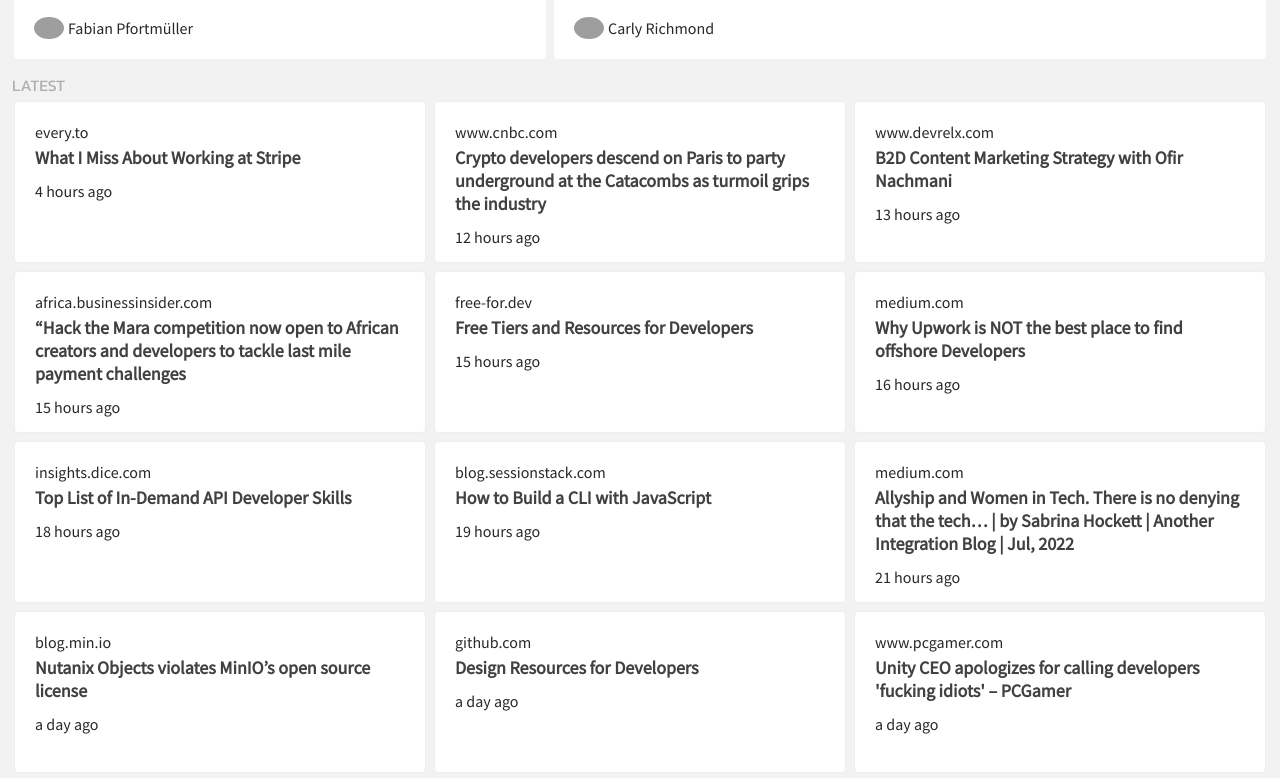
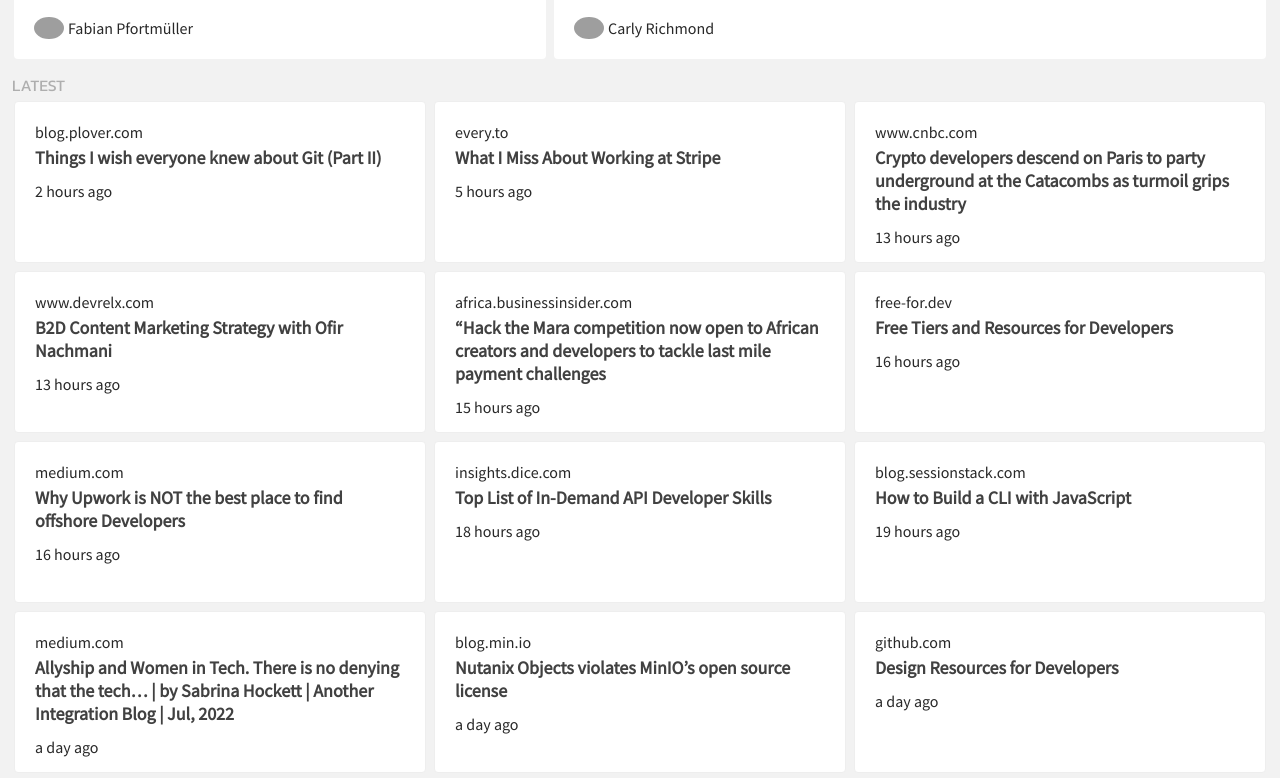
Before and after one commit to james-a-rob/devrel-news, a website: page index.html in a window 1280 px wide. Shown: the part 799-1577 px from the top of the page. Drawn offline with Linux system fonts and the light colour scheme; grey boxes are pictures that could not be loaded.

Commit message:
trigger-build

```diff
--- a/builds.txt
+++ b/builds.txt
@@ -901,3 +901,4 @@
 Wed Jul 20 02:01:41 CUT 2022
 Wed Jul 20 03:51:02 CUT 2022
 Wed Jul 20 04:47:50 CUT 2022
+Wed Jul 20 05:28:12 CUT 2022
--- a/index.html
+++ b/index.html
@@ -318,13 +318,23 @@
             <div class="stories-container">
              <div class="story">
     <div class="story-meta">
+        <img onerror="this.style.display='none'" class="story-image" src="https://t1.gstatic.com/faviconV2?client=SOCIAL&type=FAVICON&fallback_opts=TYPE,SIZE,URL&url=https:blog.plover.com&size=30">
+        <div class="story-url">blog.plover.com</div>
+    </div>
+    <div class="story-header">
+        <a target="_blank" href="https://blog.plover.com/prog/git/tips-2.html">Things I wish everyone knew about Git (Part II)</a>
+    </div>
+    <div class="story-date">2 hours ago</div>
+
+</div> <div class="story">
+    <div class="story-meta">
         <img onerror="this.style.display='none'" class="story-image" src="https://t1.gstatic.com/faviconV2?client=SOCIAL&type=FAVICON&fallback_opts=TYPE,SIZE,URL&url=https:every.to&size=30">
         <div class="story-url">every.to</div>
     </div>
     <div class="story-header">
         <a target="_blank" href="https://every.to/p/what-i-miss-about-working-at-stripe">What I Miss About Working at Stripe</a>
     </div>
-    <div class="story-date">4 hours ago</div>
+    <div class="story-date">5 hours ago</div>
 
 </div> <div class="story">
     <div class="story-meta">
@@ -334,7 +344,7 @@
     <div class="story-header">
         <a target="_blank" href="https://www.cnbc.com/2022/07/19/ethcc-paris-crypto-developers-gather-as-turmoil-grips-industry.html">Crypto developers descend on Paris to party underground at the Catacombs as turmoil grips the industry</a>
     </div>
-    <div class="story-date">12 hours ago</div>
+    <div class="story-date">13 hours ago</div>
 
 </div> <div class="story">
     <div class="story-meta">
@@ -364,7 +374,7 @@
     <div class="story-header">
         <a target="_blank" href="https://free-for.dev/">Free Tiers and Resources for Developers</a>
     </div>
-    <div class="story-date">15 hours ago</div>
+    <div class="story-date">16 hours ago</div>
 
 </div> <div class="story">
     <div class="story-meta">
@@ -404,7 +414,7 @@
     <div class="story-header">
         <a target="_blank" href="https://medium.com/another-integration-blog/allyship-and-women-in-tech-df58028713d2?source=topics_v2---------33-84--------------------babbc667_b2ed_453a_a8a2_b4814c8ed6d1-------19">Allyship and Women in Tech. There is no denying that the tech… | by Sabrina Hockett | Another Integration Blog | Jul, 2022</a>
     </div>
-    <div class="story-date">21 hours ago</div>
+    <div class="story-date">a day ago</div>
 
 </div> <div class="story">
     <div class="story-meta">
@@ -884,7 +894,7 @@
     <div class="story-header">
         <a target="_blank" href="https://github.com/atom/atom/issues/25552">Atom text editor sunset alternative</a>
     </div>
-    <div class="story-date">19 days ago</div>
+    <div class="story-date">20 days ago</div>
 
 </div> <div class="story">
     <div class="story-meta">
```
